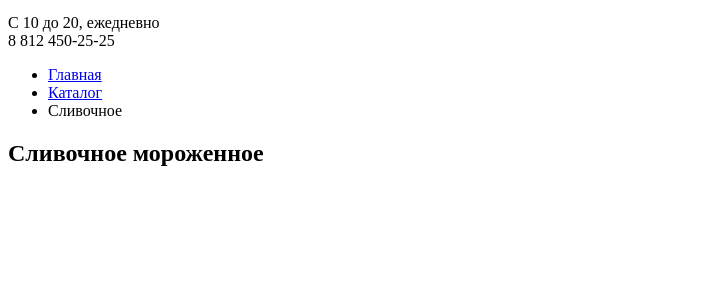
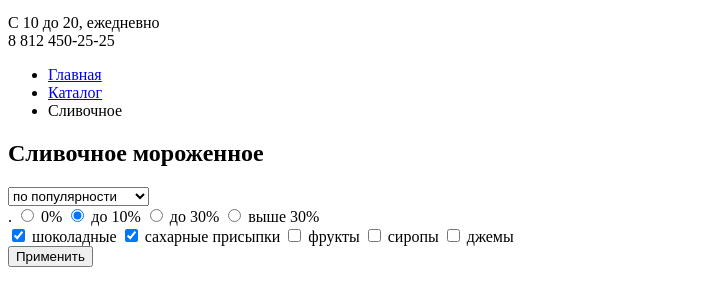
Before and after one commit to armeryyr/gllacy_n, a plain HTML site: page catalog.html in a window 1280 px wide. Shown: the part 334-640 px from the top of the page, without its empty margins (0-703 px from the left). Drawn offline with Linux system fonts and the light colour scheme.

Commit message:
Продолжаю размерку catalog.html проекта

```diff
--- a/catalog.html
+++ b/catalog.html
@@ -87,8 +87,43 @@
       </nav>
       <h2>Сливочное мороженное</h2>
       <form class="form-filter" action="https://echo.htmlacademy.ru" method="post">
+        <div class="sorting-inner">
+          <select class="sorting" name="sort">
+            <option class="sorting__item" value="popularity">по популярности</option>
+            <option class="sorting__item" value="popularity">сначала недорогие
+            </option>
+            <option class="sorting__item" value="popularity">сначала дорогие
+            </option>
+            <option class="sorting__item" value="popularity">по жирности
+            </option>
+          </select>
+        </div>
+        <div class="range-controls"></div>
+        <div class="fat">.
+          <input type="radio" id="item-1" name="fat" value="0">
+            <label for="item-1">0%</label>
+            <input type="radio" id="item-2" name="fat" value="up to 10" checked>
+            <label for="item-2">до 10%</label>
+            <input type="radio" id="item-3" name="fat" value="up to 30">
+            <label for="item-3">до 30%</label>
+            <input type="radio" id="item-4" name="fat" value="more then 30">
+            <label for="item-4">выше 30%</label>
+        </div>
+        <div class="fillers">
+          <input type="checkbox" id="item-5" name="chokko" checked>
+          <label for="item-5">шоколадные</label>
+          <input type="checkbox" id="item-6" name="sugar" checked>
+          <label for="item-6">сахарные присыпки</label>
+          <input type="checkbox" id="item-7" name="fruit">
+          <label for="item-7">фрукты</label>
+          <input type="checkbox" id="item-8" name="syrup">
+          <label for="item-8">сиропы</label>
+          <input type="checkbox" id="item-9" name="jam">
+          <label for="item-9">джемы</label>
+        </div>
+        <input class="filter-btn" type="submit" value="Применить">
+      </form>
 
-      </form>
     </main>
   </body>
 </html>
```
